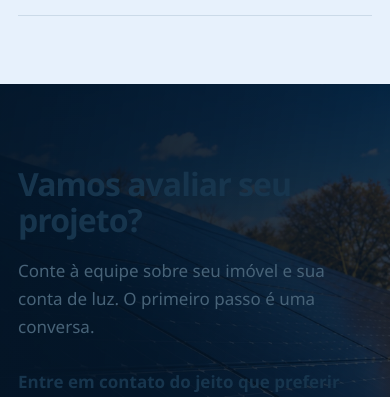
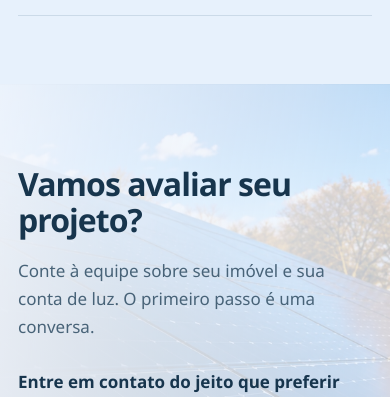
Before and after one commit to emersonbrandao058-dot/ultraenergy, a website: page src/index.html in a window 390 px wide. Shown: the part 6539-6936 px from the top of the page. Drawn offline with Linux system fonts and the light colour scheme; a script that the page names is missing.

Commit message:
fix: manter seção de contato clara no mobile

```diff
--- a/src/assets/styles.css
+++ b/src/assets/styles.css
@@ -358,7 +358,7 @@ html.page-loading .location-map { position: fixed; top: 0; left: 0; width: 100%;
   .header-cta { padding: 10px 12px; font-size: 12px; }
   .hero { min-height: 640px; height: 90svh; }
   .hero-image img { object-position: 60% center; }
-  .contact { background-image: linear-gradient(100deg, rgba(4,21,38,.96),rgba(4,21,38,.82)),url("hero-solar-mobile.webp"); }
+  .contact { background-image: linear-gradient(100deg, var(--contact-wash-start), var(--contact-wash-end)), url("hero-solar-mobile.webp"); background-position: center 55%; background-size: cover; }
   .hero-shade { background: linear-gradient(90deg,rgba(3,20,38,.92),rgba(3,20,38,.52)),linear-gradient(0deg,rgba(3,20,38,.55),transparent 40%); }
   .hero-local { font-size: 12px; }
   .hero h1 { font-size: clamp(2.5rem, 10vw, 3.3rem); }
```
